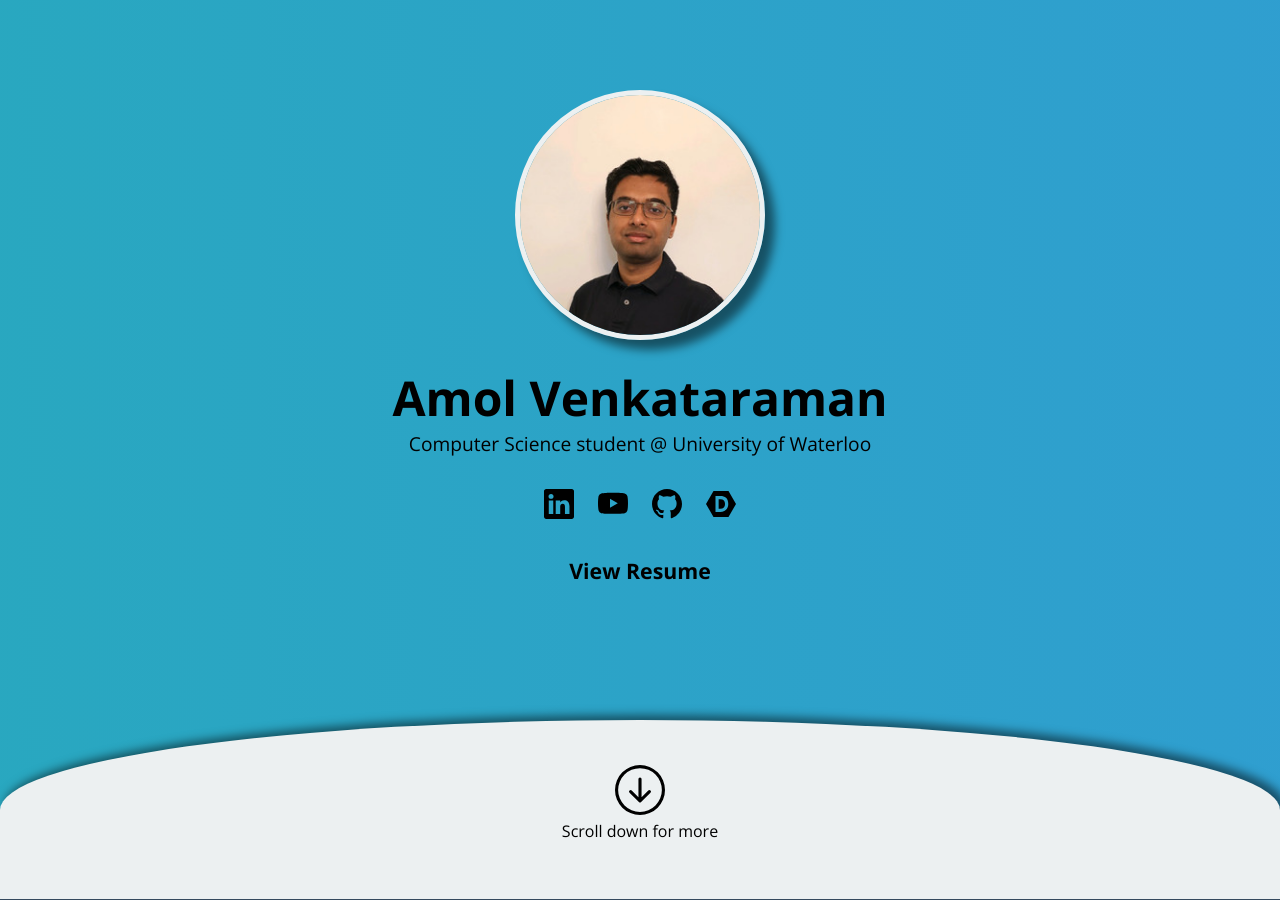
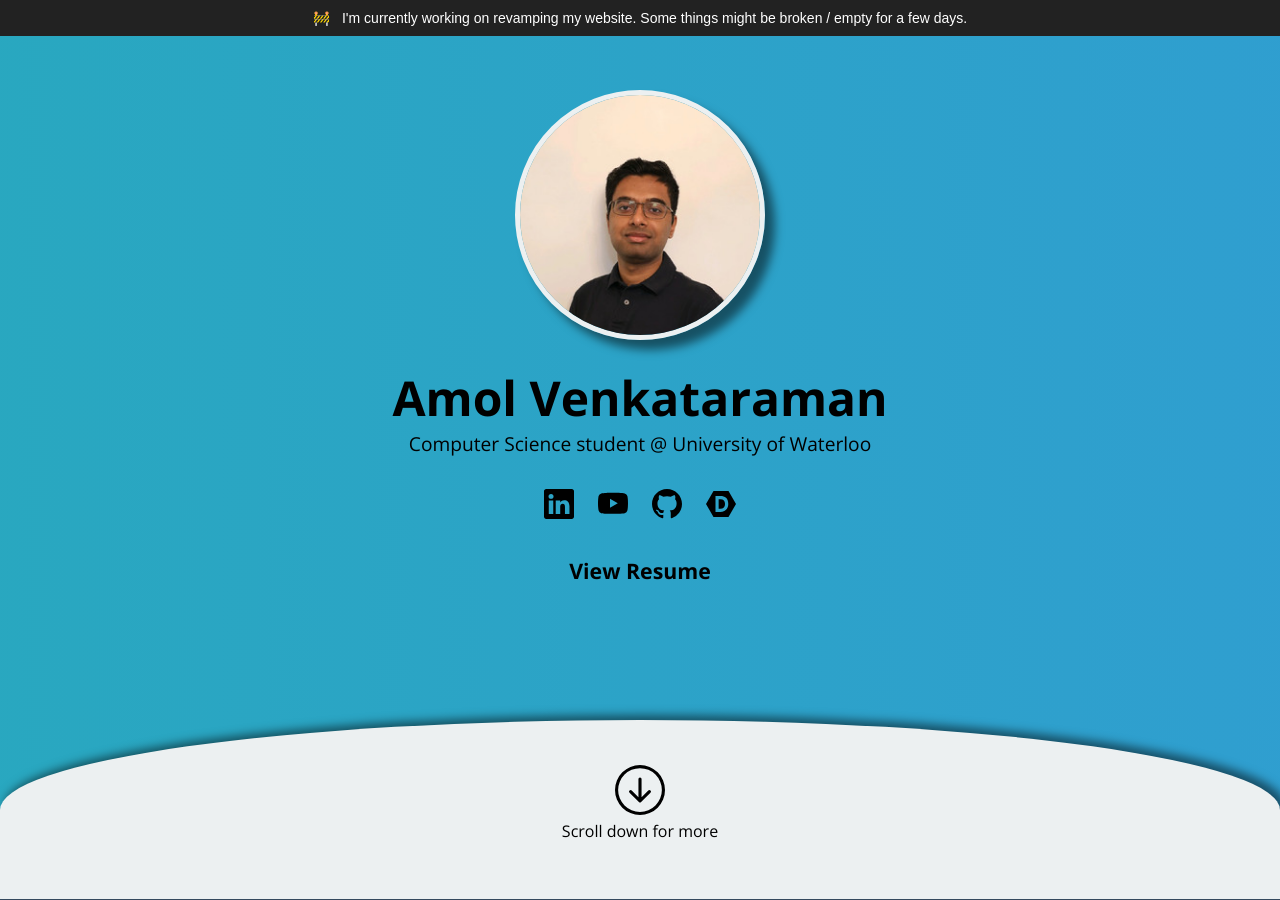
Before and after one commit to amolvenkataraman/amolvenkataraman.github.io, a Jekyll site: the page built from index.html, in a window 1280 px wide and 900 px high. Built offline with Jekyll 4.4.1, drawn with Linux system fonts in a browser that asks for light colours.

Commit message:
Added WIP banner

```diff
--- a/index.html
+++ b/index.html
@@ -15,6 +15,7 @@ permalink: /
 </div>
 
 <div id="wrapper">
+    <div style="position:fixed;top:0;left:0;width:100%;z-index:9999;background-color:#222;color:#fff;text-align:center;padding:10px 0;font-family:sans-serif;font-size:14px;white-space:nowrap;overflow:hidden;text-overflow:ellipsis;">🚧 &nbsp; I'm currently working on revamping my website. Some things might be broken / empty for a few days.</div>
     <div id="splash" class="panel fullheight">
         <div class="splash-info">
             <img src="assets/Amol.jpg" alt="Profile Picture" class="profile-img">
@@ -51,7 +52,7 @@ permalink: /
         </div>
     </div>
     <div id="pull-tab" class="panel">
-        <div class="scroll-down-icon">
+        <div class="scroll-down-icon" onclick="window.scroll(0, window.innerHeight);">
             <svg xmlns="http://www.w3.org/2000/svg" width="50" height="50" fill="currentColor" class="bi bi-arrow-down-circle" viewBox="0 0 16 16" aria-labelledby="title4">
                 <title id="title4" lang="en">Scroll Down</title>
                 <path fill-rule="evenodd" d="M1 8a7 7 0 1 0 14 0A7 7 0 0 0 1 8zm15 0A8 8 0 1 1 0 8a8 8 0 0 1 16 0zM8.5 4.5a.5.5 0 0 0-1 0v5.793L5.354 8.146a.5.5 0 1 0-.708.708l3 3a.5.5 0 0 0 .708 0l3-3a.5.5 0 0 0-.708-.708L8.5 10.293V4.5z"/>
@@ -151,7 +152,7 @@ permalink: /
     function update_animation_navbar() {
         var splst = document.getElementById('splash').style;
         var navst = document.querySelector('.navbar').style;
-        if (window.scrollY <= window.innerHeight) {
+        if (window.scrollY < window.innerHeight) {
             splst.filter = `blur(${window.scrollY / 50}px)`;
             splst.animationPlayState = 'running';
             navst.display = 'none';
```
